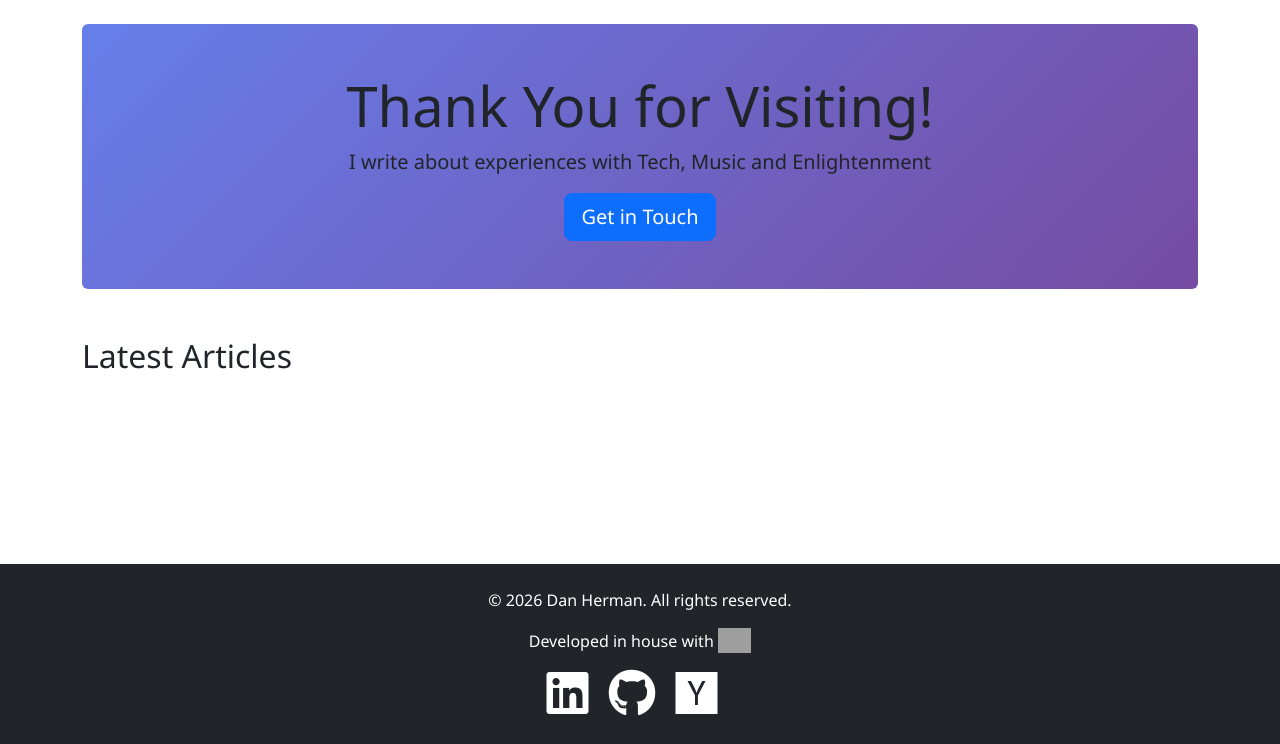
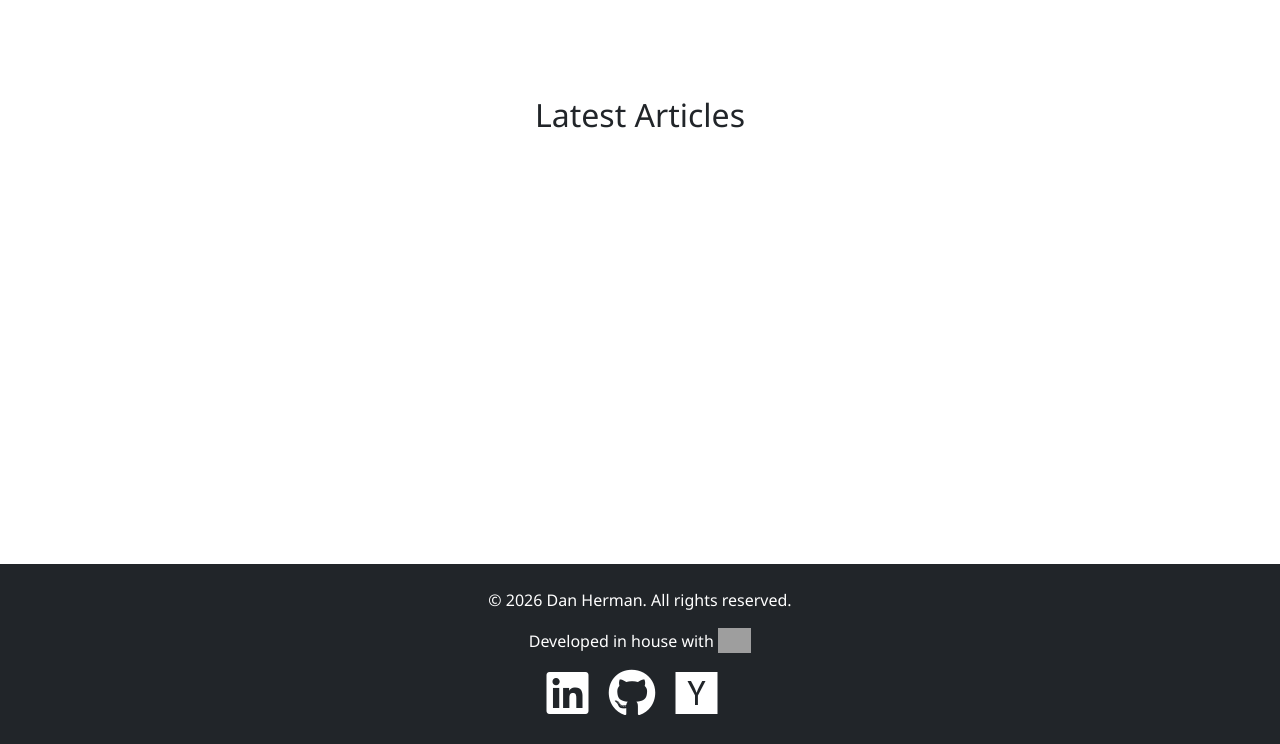
Before and after one commit to DanHerman212/danielmherman, a Django app: page / in a window 1280 px wide. Shown: the part 56-800 px from the top of the page. Run offline with Django 5.2, Linux system fonts and the light colour scheme; data that the repository does not hold is empty; some libraries are stand-ins or nearby versions; grey boxes are pictures that could not be loaded.

Commit message:
updated contact and home templates, added image

```diff
--- a/content/templates/content/home.html
+++ b/content/templates/content/home.html
@@ -3,12 +3,12 @@
 
  {% block content %}
  <div class="container">
-    <!-- Hero Section-->
-     <div class="jumbotron text-center bg-light p-5 rounded">
-        <h1 class="display-4">Thank You for Visiting!</h1>
-        <p class="lead"> I write about experiences with Tech, Music and Enlightenment</p>
-        <a href="{% url 'contact' %}" class="btn btn-primary btn-lg">Get in Touch</a>
-     </div>
+    <!-- Hero Section -->
+     <div class="text-center p-4 rounded">
+        <!-- <p class="lead">Tech, Music and Enlightenment</p>
+        </div> -->
+        <!-- <a href="{% url 'contact' %}" class="btn btn-primary btn-lg">Get in Touch</a>
+     </div> -->
     <!-- Featured Articles-->
      <div class="row mt-5">
         <h2 class="mb-4">Latest Articles</h2>
```
Also changed, not shown: content/templates/content/contact.html (+8 -8 lines), sample_diagram.png (added).
